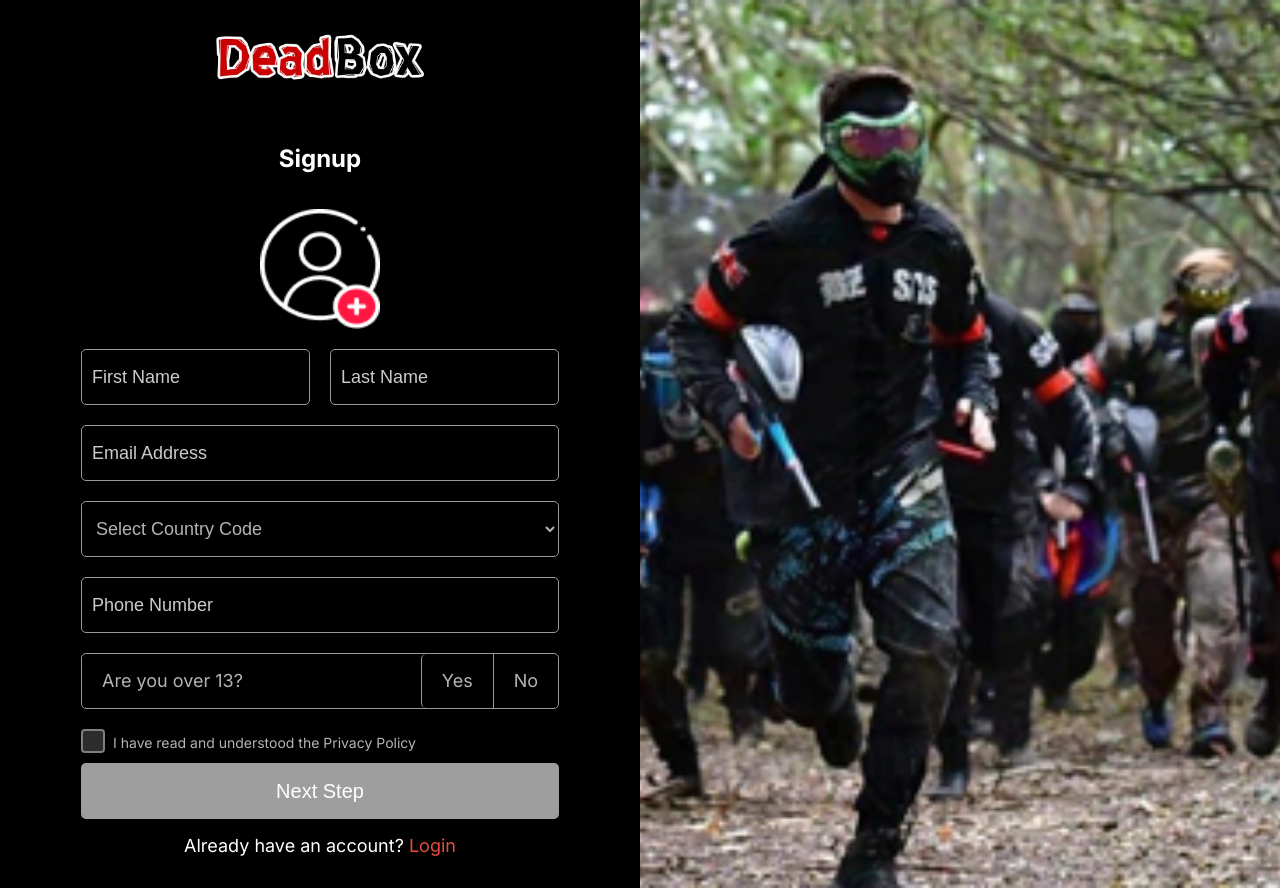
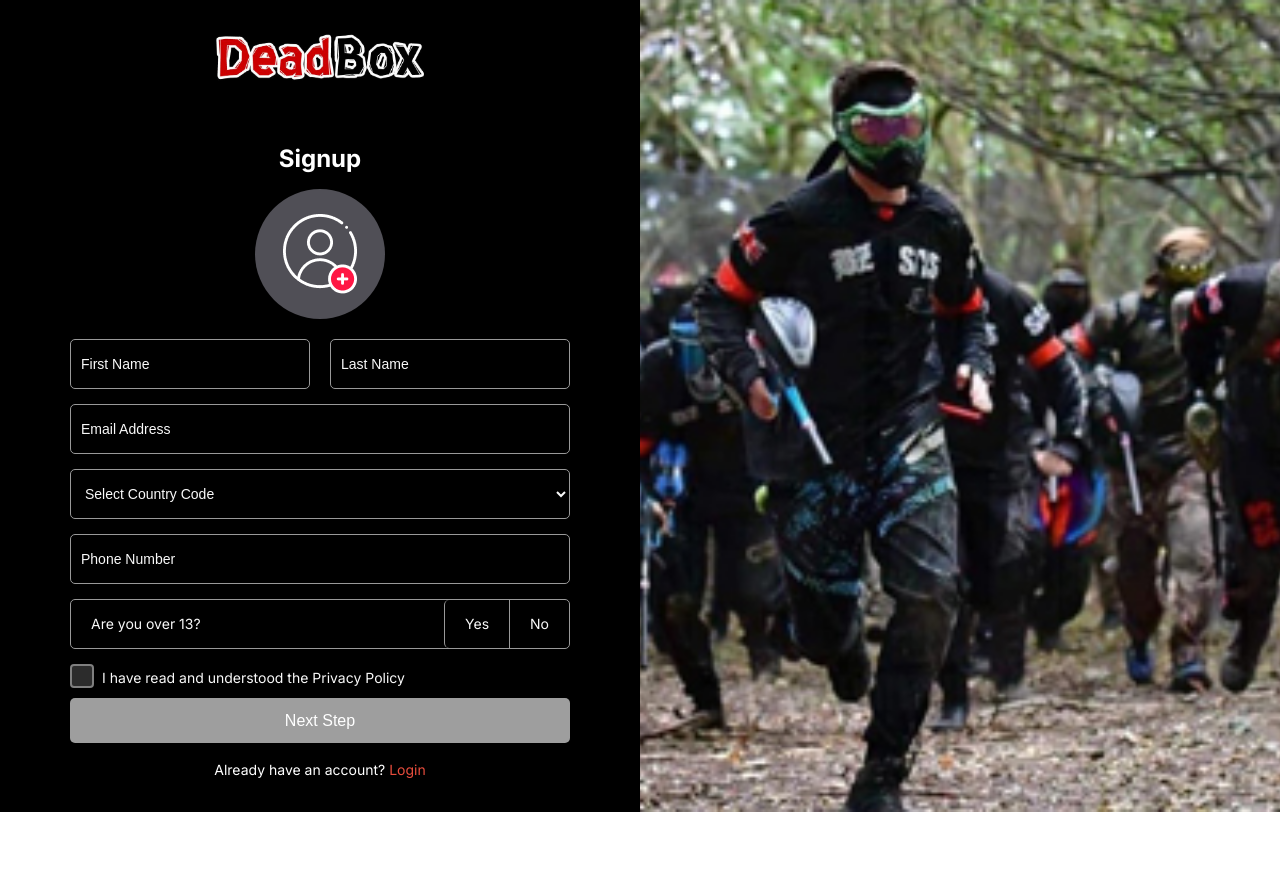
Before and after one commit to denish-gts/deadbox-frontend, a Next.js app: page / in a window 1280 px wide. After the commit the page ends 816 px from the top, so only its background shows below. Built offline with nearby package versions, Linux system fonts and the light colour scheme.

Commit message:
issue fix

```diff
--- a/src/app/globals.css
+++ b/src/app/globals.css
@@ -58,16 +58,25 @@ img {
 
 input,
 select,
+option,
+date,
+tel,date,
 textarea {
   background: transparent !important;
   border: 1px solid #ccc !important;
   border-radius: 10px;
-  color: #ffffffb3 !important;
+  color: #f9f9f9 !important;
   padding: 10px !important;
 }
+
 ::placeholder {
-  color: #ccc !important;
+  color:#f9f9f9 !important;
 }
+
+option{
+  color: #f9f9f9 !important;
+}
+
 
 .container {
   max-width: 1440px;
--- a/src/app/signup/Components/SignUpFirstForm.tsx
+++ b/src/app/signup/Components/SignUpFirstForm.tsx
@@ -30,7 +30,7 @@ export default function SignUpFirstForm({
             <Image src={Logo} alt="Logo" unoptimized height={0} width={0} />
           </div>
           <h2>Signup</h2>
-          <div className={styles.avatarContainer}>
+          {/* <div className={styles.avatarContainer}>
             <div
               className={styles.avatar}
               onClick={() => document.getElementById("avatarInput").click()}
@@ -40,7 +40,6 @@ export default function SignUpFirstForm({
               ) : (
                 <img src={UserIcon} alt="User Icon" />
               )}
-              {/* <div className={styles.plusIcon}>+</div> */}
             </div>
             <input
               id="avatarInput"
@@ -49,7 +48,24 @@ export default function SignUpFirstForm({
               style={{ display: "none" }}
               onChange={handleAvatarChange}
             />
-          </div>
+          </div> */}
+
+          <div className={styles.avatarupload}>
+      <div className={styles.avataricon} onClick={() => document.getElementById("avatarInput").click()}>
+      {avatar ? (
+                <img src={avatar} alt="Avatar" className={styles.aa} />
+              ) : (
+                <img src={UserIcon} alt="User Icon" />
+              )}
+      <input
+              id="avatarInput"
+              type="file"
+              accept="image/*"
+              style={{ display: "none" }}
+              onChange={handleAvatarChange}
+            />
+      </div>
+    </div>
 
           <div className={styles.form}>
             <div className={styles.twoGrid}>
--- a/src/app/signup/Components/loginForm.module.scss
+++ b/src/app/signup/Components/loginForm.module.scss
@@ -68,19 +68,19 @@
       input,
       select {
         padding: 0 20px;
-        margin-bottom: 20px;
+        margin-bottom: 15px;
         border: 1px solid #999999 !important;
         width: 100%;
-        height: 56px;
+        height: 50px;
         border-radius: 5px;
-        font-size: 18px;
+        font-size: 14px;
         line-height: 24px;
         background-color: #000 !important;
       }
 
       input,
       select {
-        color: rgba(255, 255, 255, 0.7) !important;
+        color: #f9f9f9 !important
       }
 
       input[type="checkbox"] {
@@ -91,13 +91,13 @@
       }
 
       textarea {
-        font-size: 18px;
+        font-size: 14px;
         line-height: 24px;
         color: #fff !important;
       }
 
       textarea {
-        height: 100px;
+        height: 90px;
         resize: none;
       }
 
@@ -271,16 +271,17 @@
   position: relative;
 
   .selectbox {
+    font-size: 14px;
     border: 1px solid #ccc;
     border-radius: 4px;
-    color: #ffffffb3 !important;
+    color: #f9f9f9 !important;
     padding: 10px;
     display: flex;
     justify-content: space-between;
     align-items: center;
     cursor: pointer;
     background-color: #000;
-    height: 56px;
+    height: 50px;
 
     .arrow {
       margin-left: 10px;
@@ -297,6 +298,7 @@
     max-height: 200px;
     overflow-y: auto;
     z-index: 1000;
+    font-size: 14px;
     margin-top: 5px;
 
     .option {
@@ -312,9 +314,10 @@
         display: flex;
         align-items: center;
         cursor: pointer;
-        align-items: baseline;
+        align-items: center;
 
         input {
+          margin: 0;
           margin-right: 10px;
         }
       }
--- a/src/app/signup/Components/signupForm.module.scss
+++ b/src/app/signup/Components/signupForm.module.scss
@@ -14,8 +14,8 @@
   .error_content {
     color: red;
     font-size: 12px !important;
-    margin-top: -10px!important;
-    margin-Bottom: 16px!important
+    margin-top: -10px !important;
+    margin-bottom: 16px !important;
   }
 
   .radiogroup {
@@ -25,12 +25,12 @@
     justify-content: space-between;
     margin-bottom: 12px;
     padding: 0 0 0 20px;
-    margin-bottom: 20px;
+    margin-bottom: 15px;
     border: 1px solid #999999 !important;
     width: 100%;
-    height: 56px;
+    height: 50px;
     border-radius: 5px;
-    font-size: 18px;
+    font-size: 14px;
     line-height: 24px;
     color: #fff !important;
     background-color: #000 !important;
@@ -40,9 +40,8 @@
     display: flex;
     height: 100%;
   }
-span{
-  color: #ffffffb3 !important;
-
+  span {
+    color: #f9f9f9 !important;
   }
   .radiogroup label {
     display: flex;
@@ -50,18 +49,16 @@ span{
     justify-content: center;
     padding: 0px 20px;
     cursor: pointer;
-  color: #ffffffb3 !important;
+    color: #f9f9f9 !important;
     background-color: transparent;
-    transition:
-      background-color 0.3s,
-      color 0.3s;
+    transition: background-color 0.3s, color 0.3s;
   }
 
   .radiogroup input[type="radio"] {
     display: none;
   }
 
-  .radiogroup input[type="radio"]:checked+label {
+  .radiogroup input[type="radio"]:checked + label {
     background-color: rgba(255, 255, 255, 0.2);
   }
 
@@ -74,7 +71,7 @@ span{
   .formContainer {
     background: #000;
     padding: 2rem 0px;
-    max-width: 478px;
+    min-width: 500px;
     margin: 0 auto;
     display: flex;
     flex-direction: column;
@@ -105,27 +102,57 @@ span{
       margin-bottom: 1rem;
       padding: 60px 0 0 0;
     }
-
+    .avatarupload {
+      position: relative;
+      background: #504f56;
+      border-radius: 50%;
+      height: 130px;
+      width: 130px;
+      text-align: center;
+      align-items: center;
+      justify-content: center;
+      display: flex;
+      margin-bottom: 20px;
+      border-radius: 50%;
+      display: flex;
+      justify-content: center;
+      align-items: center;
+      .aa {
+        border-radius: 50%;
+      }
+      .avataricon {
+        width: 80%;
+        height: 80%;
+        // background-color: #4a4a4a;
+        border-radius: 50%;
+        display: flex;
+        justify-content: center;
+        align-items: center;
+        position: relative;
+      }
+    }
     .avatarContainer {
-      // display: flex;
-      // justify-content: center;
-      // align-items: center;
+      display: flex;
+      justify-content: center;
+      align-items: center;
       margin-bottom: 1rem;
 
       margin-top: 20px;
-
+      .aa {
+        border-radius: 50%;
+      }
       .avatar {
-        // position: relative;
-        // background: #444;
-        // border-radius: 50%;
-        // width: 100px;
-        // height: 100px;
-        // display: flex;
-        // justify-content: center;
-        // align-items: center;
+        position: relative;
+        background: #444;
+        border-radius: 50%;
+        width: 100px;
+        height: 100px;
+        display: flex;
+        justify-content: center;
+        align-items: center;
         cursor: pointer;
         // overflow: hidden;
-.aa{
+        .aa {
           height: 120px;
           width: 120px;
           border-radius: 50%;
@@ -167,19 +194,14 @@ span{
       input,
       select {
         padding: 0 20px;
-        margin-bottom: 20px;
+        margin-bottom: 15px;
         border: 1px solid #999999 !important;
         width: 100%;
-        height: 56px;
+        height: 50px;
         border-radius: 5px;
-        font-size: 18px;
+        font-size: 14px;
         line-height: 24px;
         background-color: #000 !important;
-      }
-
-      input,
-      select::placeholder {
-        color: rgba(255, 255, 255, 0.7) !important;
       }
 
       input[type="checkbox"] {
@@ -196,8 +218,8 @@ span{
         border: none;
         border-radius: 5px;
         cursor: pointer;
-        height: 56px;
-        font-size: 20px;
+        height: 45px;
+        font-size: 16px;
         line-height: 24px;
         letter-spacing: 2%;
       }
@@ -205,7 +227,7 @@ span{
 
     p {
       margin-top: 1rem;
-      font-size: 18px;
+      font-size: 14px;
       line-height: 21px;
 
       a {
@@ -218,6 +240,7 @@ span{
       font-size: 14px;
       line-height: 21px;
       padding: 0 0 0 8px;
+      color: #f9f9f9 !important;
     }
   }
 
@@ -239,9 +262,8 @@ span{
 
 .checkboxContainer {
   margin-bottom: 10px;
-  label{
+  label {
     color: #ffffffb3 !important;
-
   }
 }
 
@@ -256,10 +278,6 @@ span{
     width: 0;
     height: 0;
   }
-  label{
-  color: #ffffffb3 !important;
-
-  }
 
   .checkmark {
     position: absolute;
@@ -272,7 +290,7 @@ span{
     border: 2px solid #7f7f7f; // Border color
 
     &:after {
-      content: '';
+      content: "";
       position: absolute;
       display: none;
       left: 8px;
@@ -285,7 +303,7 @@ span{
     }
   }
 
-  input:checked+.checkmark {
+  input:checked + .checkmark {
     background-color: #2c2c2c; // Background color when checked
     border-color: #7f7f7f; // Border color when checked
 
@@ -294,7 +312,7 @@ span{
     }
   }
 
-  input:hover+.checkmark {
+  input:hover + .checkmark {
     border-color: #a5a5a5; // Border color on hover
   }
 }
```
Also changed, not shown: src/app/login/Components/loginForm.module.scss (+5 -5 lines). Lines whose indentation alone changed are shown as unchanged.
